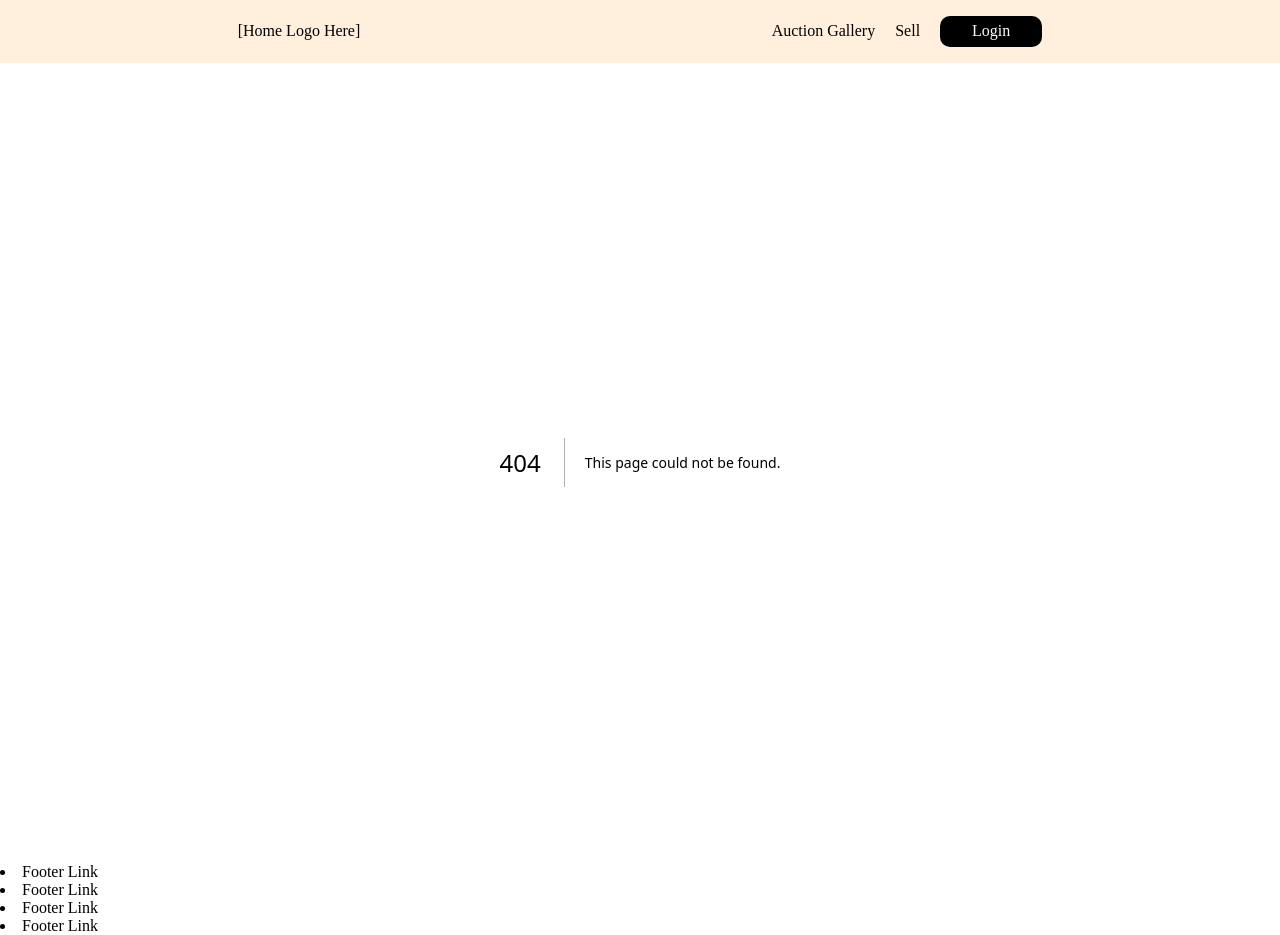
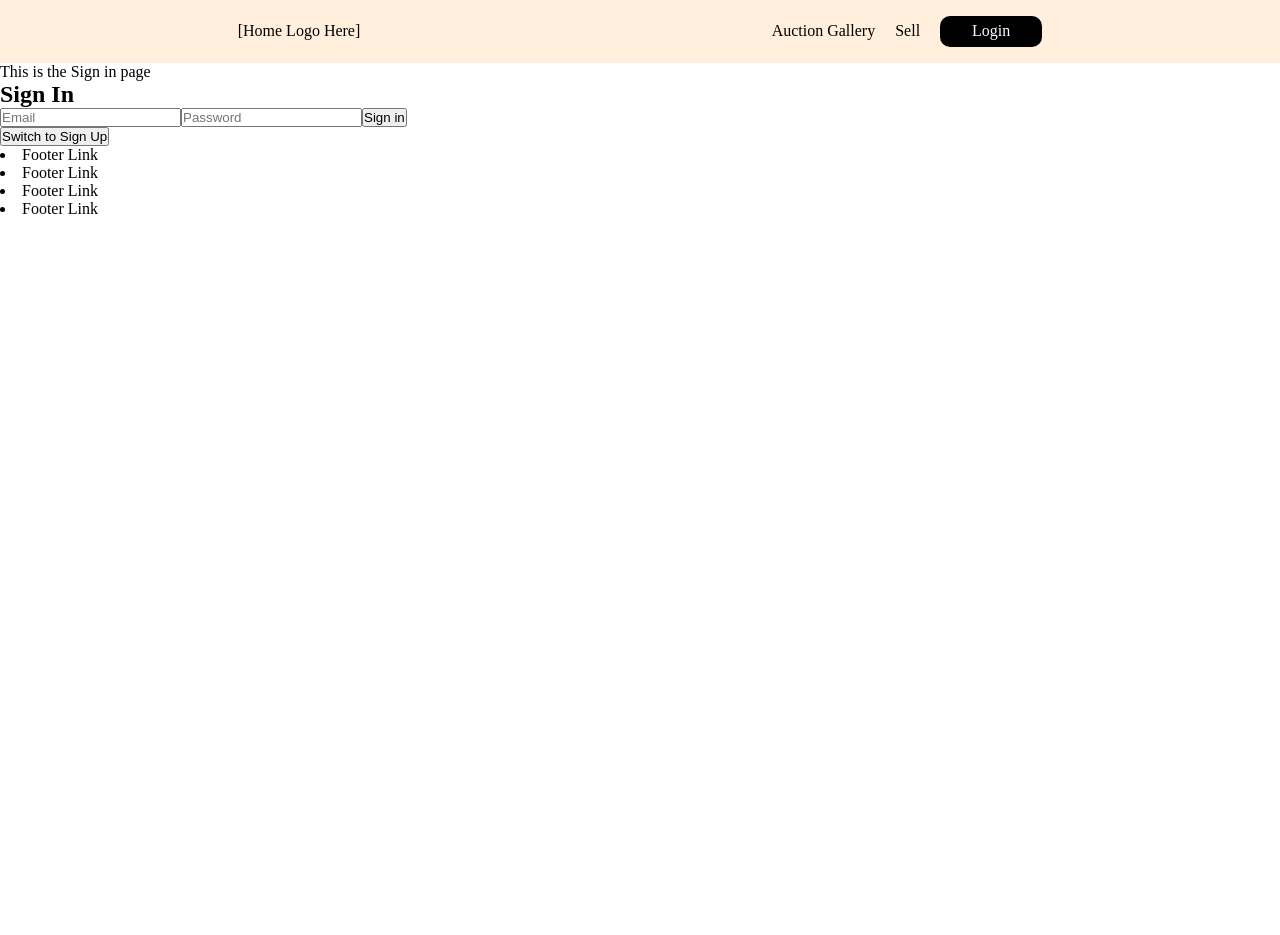
Before and after one commit to VictoriaAPineda/auction-site, a Next.js app: page /login in a window 1280 px wide. Before the commit this address had no page. After the commit the page ends 800 px from the top, so only its background shows below. Built offline with nearby package versions, Linux system fonts and the light colour scheme; no server answers.

Commit message:
session work

```diff
--- a/app/components/Navbar.tsx
+++ b/app/components/Navbar.tsx
@@ -1,5 +1,23 @@
+'use client'
 import Link from "next/link"
+import supabase from "../config/supabaseClient"
+import { useState } from "react";
+
 export default function Navbar(){
+
+
+    const [loggedin, setisLoggedIn] = useState(false);
+
+    // const {data, error} = async() => {
+    //     supabase.auth.getUser();
+    // }
+    // if(user){
+    //     setisLoggedIn(true)
+    //     console.log(user.email)
+    // }else{
+    //     console.log("no current user")
+    // }
+
     return(
         <section>
             <nav className="menuNav">
@@ -8,7 +26,7 @@ export default function Navbar(){
                     <Link href="/items"><li>Auction Gallery</li></Link>
                     <Link href="/sell"><li>Sell</li></Link>
                     {/* Toggle login / logout*/}
-                    <Link href="#"><li className="logBtn">Login</li></Link>
+                    <Link href="/login"><li className="logBtn">{loggedin ? "Logout" :"Login"}</li></Link>
                 </div>
             </nav>
         </section>
--- /dev/null
+++ b/app/components/auth.tsx
@@ -0,0 +1,59 @@
+'use client'
+
+import { ChangeEvent, FormEvent, useState } from "react"
+import supabase from "../config/supabaseClient"
+
+export default function Auth(){
+
+    const [isSignUp, setIsSignUp] = useState(false)
+    const [email, setEmail] = useState('')
+    const [password, setPassword] = useState('')
+
+    const handleSubmit = async (e:FormEvent<HTMLFormElement>) => {
+        e.preventDefault();
+        // Are they signing up? (new user)
+        if(isSignUp){
+            const {error :signUpError} = await supabase.auth.signUp({
+                email, password,
+            });
+            if(signUpError){
+                console.log("There was a error signing up", signUpError.message);
+                return;
+            }
+        }else{
+            // signing in (already a user)
+            const {error : signInError} = await supabase.auth.signInWithPassword({
+                email, password,
+            })
+            if(signInError){
+                console.log("There was a sign in error", signInError.message);
+                return;
+            }
+        }
+
+    }
+
+    return(
+        <div>
+            <h2>{isSignUp ? "Sign Up" : "Sign In"}</h2>
+            <form onSubmit={handleSubmit}>
+                <input type="email"
+                    placeholder="Email"
+                    value={email}
+                    onChange={(e: ChangeEvent<HTMLInputElement>) =>
+                        setEmail(e.target.value)}
+                />
+                <input type="password"
+                    placeholder="Password"
+                    value={password}
+                    onChange={(e:ChangeEvent<HTMLInputElement>) =>
+                        setPassword(e.target.value)}
+                />
+                <button type="submit">{isSignUp ? "Sign Up" : "Sign in"}</button>
+            </form>
+
+            <button onClick={()=>{setIsSignUp(!isSignUp)}}>{isSignUp ? "Switch to Sign In" : "Switch to Sign Up" }</button>
+
+        </div>
+    )
+}
--- /dev/null
+++ b/app/login/page.tsx
@@ -0,0 +1,54 @@
+
+
+'use client'
+import { useEffect, useState } from "react";
+import Auth from "../components/auth";
+import supabase from "../config/supabaseClient";
+
+
+export default function Login () {
+    const [session, setSession] = useState<any>(null);
+
+    const fetchSession = async () =>{
+        const currentSession = await supabase.auth.getSession();
+        // supbase gets the sesssion (value : if user is logged in OR not)
+        setSession(currentSession);
+    }
+    useEffect(()=>{
+        fetchSession();
+        // supabase listens to event
+        // automactically switches states
+        const {data: authListener} = supabase.auth.onAuthStateChange(
+            (_event, session)=> {
+                setSession(session)
+            }
+        );
+        return() => {
+            // clean up after subscription to prevent
+            // memnory leaks
+            authListener.subscription.unsubscribe();
+        }
+    },[])
+
+    const logout = async () =>{
+        await supabase.auth.signOut();
+    }
+
+    return(
+        <>
+            <p> This is the Sign in page </p>
+
+            {session ? (
+                <>
+                    {/* User is currently signed in */}
+                    <button onClick={logout}>Log Out</button>
+                </>
+            ): (
+                <>
+                    {/* User needs to sign in*/}
+                    <Auth />
+                </>
+            )}
+        </>
+    )
+}
--- a/app/page.tsx
+++ b/app/page.tsx
@@ -1,10 +1,10 @@
-import supabase from "./config/supabaseClient";
 
 export default function Home () {
-    // console.log(supabase)
+
     return(
         <section id="homepage">
-            <p>This is the homepage</p>
+            <p>Homepage</p>
+
         </section>
     )
 }
```
